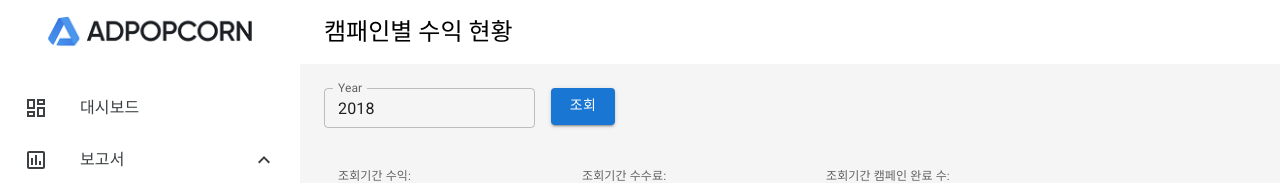
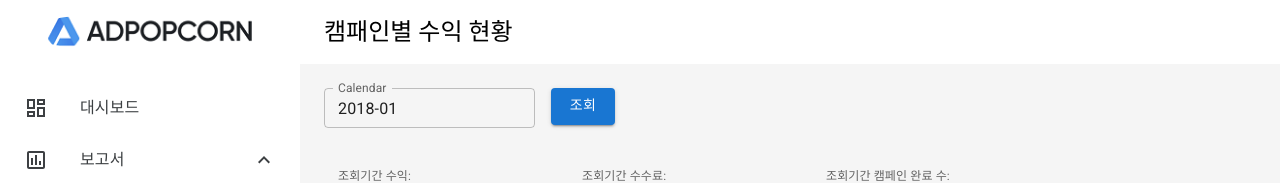
Before and after one commit to cocobi24/Chart_visualization, a React (Create React App) app: page /report/campaign in a window 1280 px wide. Shown: the top 183 px of the page. Built offline with nearby package versions, Linux system fonts and the light colour scheme; a web font is replaced by a local one.

Commit message:
🛠️ DatePicker props 추가로 인한 코드 수정
🛠️ DatePicker props 추가로 인한 코드 수정

```diff
--- a/src/components/common/DatePicker.tsx
+++ b/src/components/common/DatePicker.tsx
@@ -7,17 +7,19 @@ import { AdapterDayjs } from '@mui/x-date-pickers/AdapterDayjs';
 import { DatePicker } from '@mui/x-date-pickers/DatePicker';
 
 interface Props {
+  views: Array<any>;
   value: Dayjs | null;
   setDate: (newValue: Dayjs | null) => void;
 }
 
-const CustomDatePicker = ({ value, setDate }: Props) => {
+const CustomDatePicker = ({ views, value, setDate }: Props) => {
   return (
     <LocalizationProvider dateAdapter={AdapterDayjs}>
       <Stack spacing={3}>
         <DatePicker
-          views={['year']}
-          label="Year"
+          inputFormat={views.length === 1? 'YYYY' : "YYYY-MM"}
+          views={views}
+          label={views.length === 1? 'Year' : "Calendar"}
           minDate={dayjs('2018-01-01')}
           maxDate={dayjs('2021-12-01')}
           value={value}
--- a/src/pages/report/AppPage.tsx
+++ b/src/pages/report/AppPage.tsx
@@ -140,7 +140,7 @@ const AppPage = () => {
     >
       <Grid container spacing={1}>
         <Box p={1}>
-          <CustomDatePicker value={pickDate} setDate={setDate} />
+          <CustomDatePicker views={["year"]} value={pickDate} setDate={setDate} />
         </Box>
         <CustomButton onClick={getGridData}>조회</CustomButton>
         { chartData.length > 0 ?
--- a/src/pages/report/CampaignPage.tsx
+++ b/src/pages/report/CampaignPage.tsx
@@ -76,7 +76,7 @@ const CampaignPage = () => {
         headers :{ 'Content-Type' : 'application/json',},
         body : JSON.stringify({
           "search_year": dayjs(pickDate).year(),
-          // "search_month": 1
+          "search_month": dayjs(pickDate).month()+1
         }),
     })
     .then(res => {
@@ -126,7 +126,7 @@ const CampaignPage = () => {
     >
       <Grid container spacing={1}>
         <Box p={1}>
-          <CustomDatePicker value={pickDate} setDate={setDate} />
+          <CustomDatePicker views={["year", "month"]} value={pickDate} setDate={setDate} />
         </Box>
         <CustomButton onClick={getGridData}>조회</CustomButton>
       </Grid>
--- a/src/pages/report/MonthPage.tsx
+++ b/src/pages/report/MonthPage.tsx
@@ -152,7 +152,7 @@ const MonthPage = () => {
     >
       <Grid container spacing={1}>
         <Box p={1}>
-          <CustomDatePicker value={pickDate} setDate={setDate} />
+          <CustomDatePicker views={["year"]}value={pickDate} setDate={setDate} />
         </Box>
         <CustomButton onClick={getGridData}>조회</CustomButton>
       </Grid>
```
